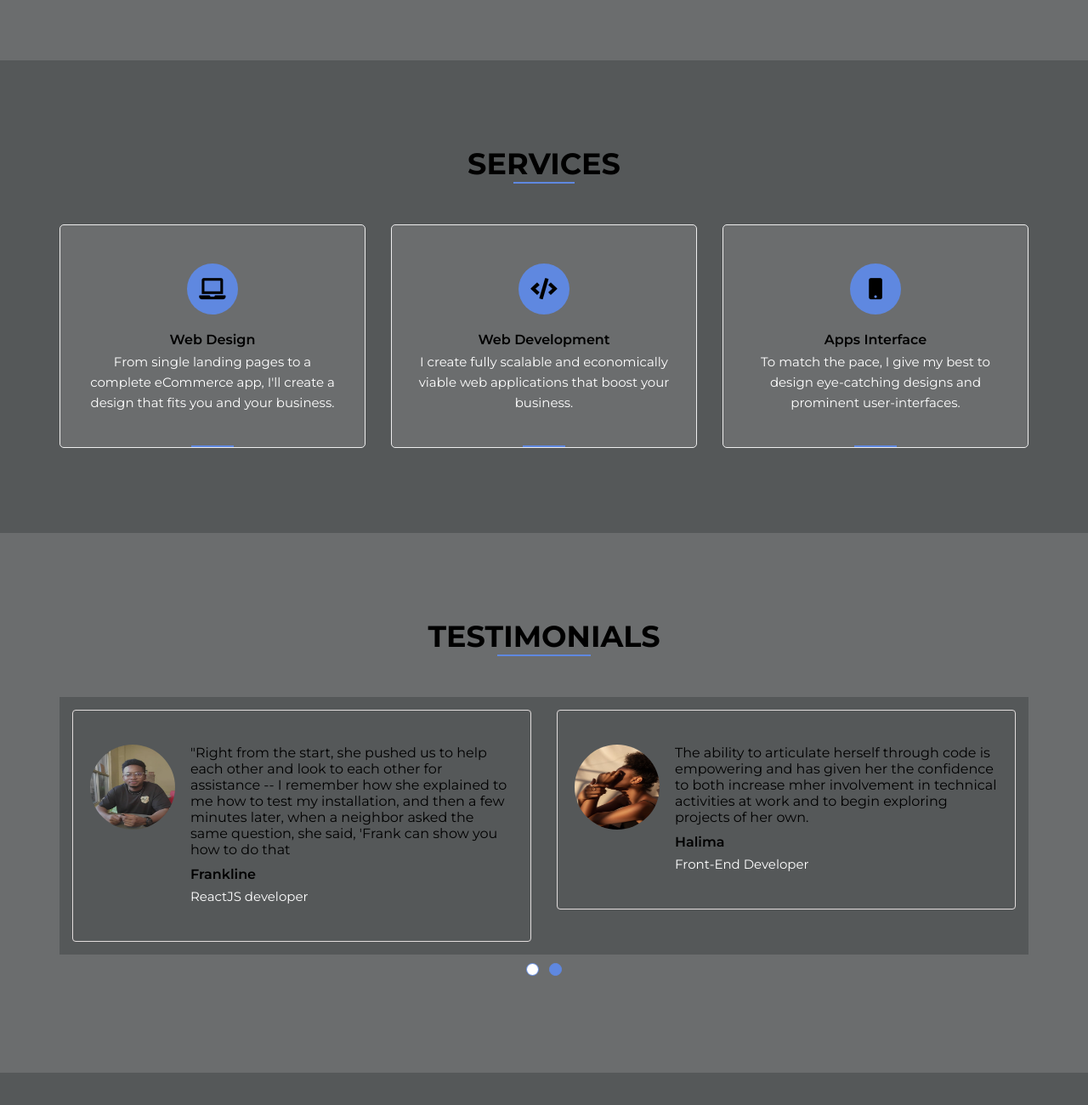
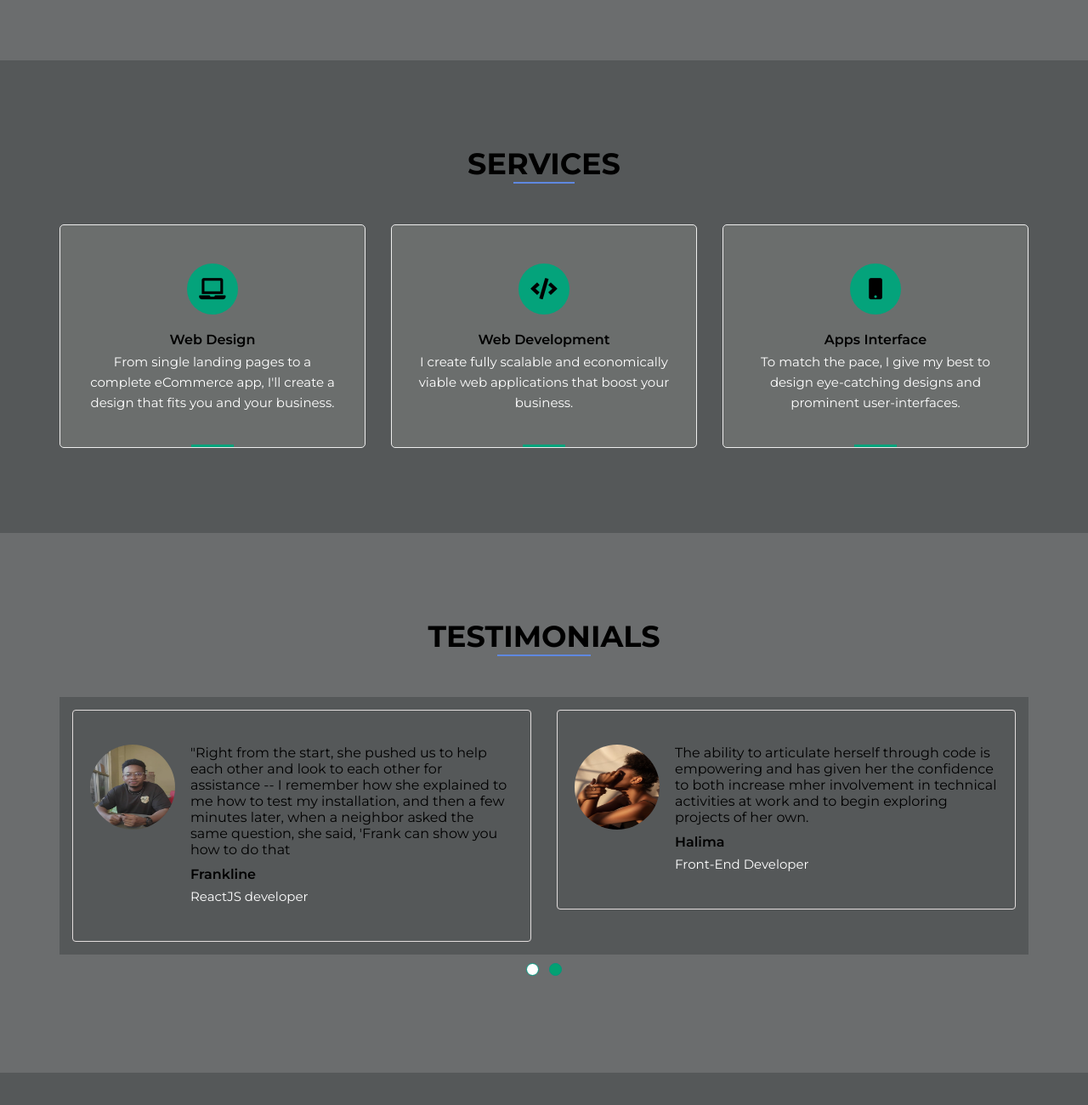
Before and after one commit to Rubyroy12/portfolio2, a plain HTML site: page index.html in a window 1280 px wide. Shown: the part 2313-3613 px from the top of the page at 85% size. Drawn offline with Linux system fonts and the light colour scheme.

Commit message:
fix bugs

```diff
--- a/css/service.css
+++ b/css/service.css
@@ -18,7 +18,7 @@
 }
 
 .box {
-    background-color:#6b6d6e;
+  background-color: #6b6e6d;
   flex: 0 0 calc(33.33% - 20px);
   max-width: calc(33.33% - 20px);
   margin-bottom: 30px;
@@ -31,8 +31,8 @@
 
 .box::before {
   content: "";
-    height: 2px;
-    background-color: #5f88e0;
+  height: 3px;
+  background-color: #04a37b;
   position: absolute;
   bottom: 0px;
   width: 50px;
@@ -49,7 +49,7 @@
 .box .icon {
   height: 60px;
   width: 60px;
-    background-color: #5f88e0;
+  background-color: #04a37b;
   margin: 15px auto 20px;
   border-radius: 50%;
 }
--- a/css/testimonials.css
+++ b/css/testimonials.css
@@ -68,7 +68,7 @@
     height: 15px;
     width: 15px;
     background-color: #fff;
-    border: 1px solid #5f88e0;
+    border: 1px solid #02977e;
     border-radius: 50%;
     display: inline-block;
     margin: 10px 6px;
@@ -76,6 +76,6 @@
 }
 
 .slider div.active {
-    background-color: #5f88e0;
+    background-color: #03a172;
 
 }
```
Lines whose indentation alone changed are shown as unchanged.
